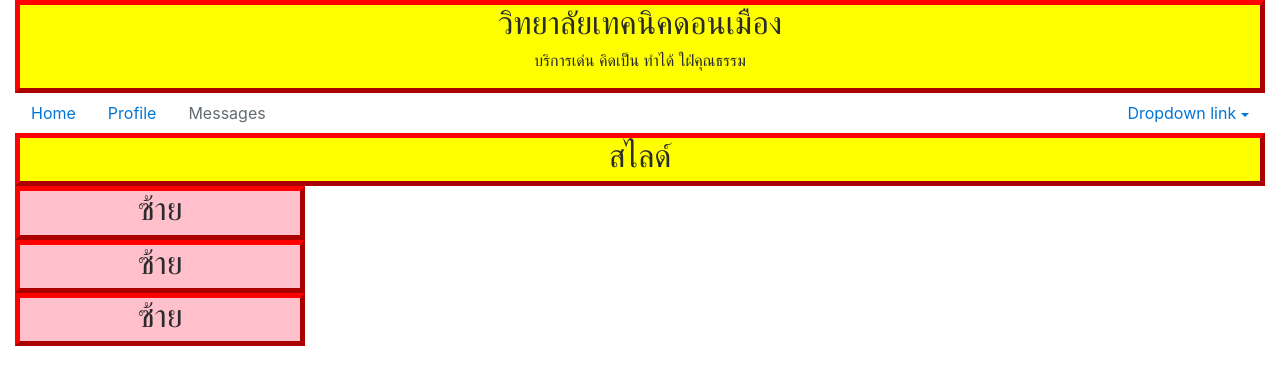
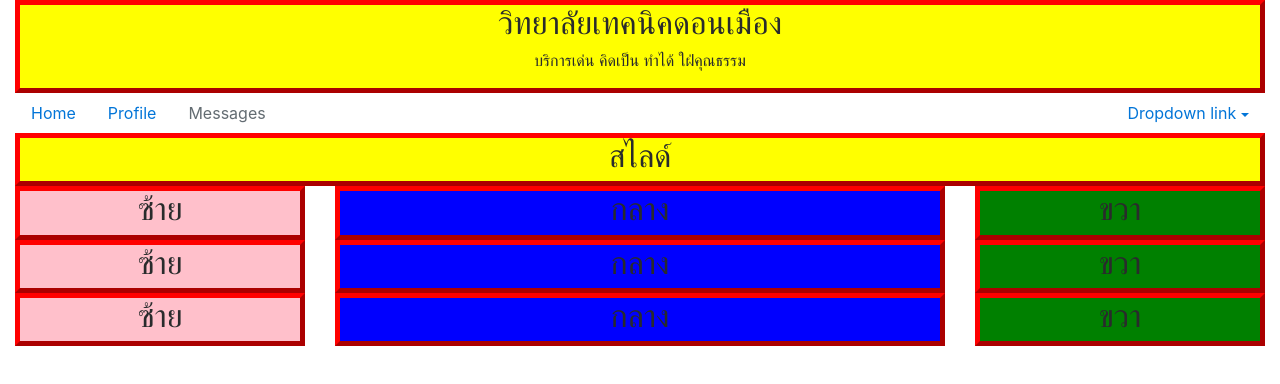
Before and after one commit to eluluminati/eluluminati.github.io, a plain HTML site: page index.html in a window 1280 px wide. Drawn offline with Linux system fonts and the light colour scheme.

Commit message:
Update index.html

```diff
--- a/index.html
+++ b/index.html
@@ -117,28 +117,52 @@
 		<div class="col-md-6">
 			<div class="row">
 				<div class="col-md-12">
+          <div class="M">
+      <h2>กลาง</h2>
+
+    </div>
 				</div>
 			</div>
 			<div class="row">
 				<div class="col-md-12">
+          <div class="M">
+      <h2>กลาง</h2>
+
+    </div>
 				</div>
 			</div>
 			<div class="row">
 				<div class="col-md-12">
+          <div class="M">
+      <h2>กลาง</h2>
+
+    </div>
 				</div>
 			</div>
 		</div>
 		<div class="col-md-3">
 			<div class="row">
 				<div class="col-md-12">
+          <div class="R">
+      <h2>ขวา</h2>
+
+    </div>
 				</div>
 			</div>
 			<div class="row">
 				<div class="col-md-12">
+          <div class="R">
+      <h2>ขวา</h2>
+
+    </div>
 				</div>
 			</div>
 			<div class="row">
 				<div class="col-md-12">
+          <div class="R">
+      <h2>ขวา</h2>
+
+    </div>
 				</div>
 			</div>
 		</div>
```
